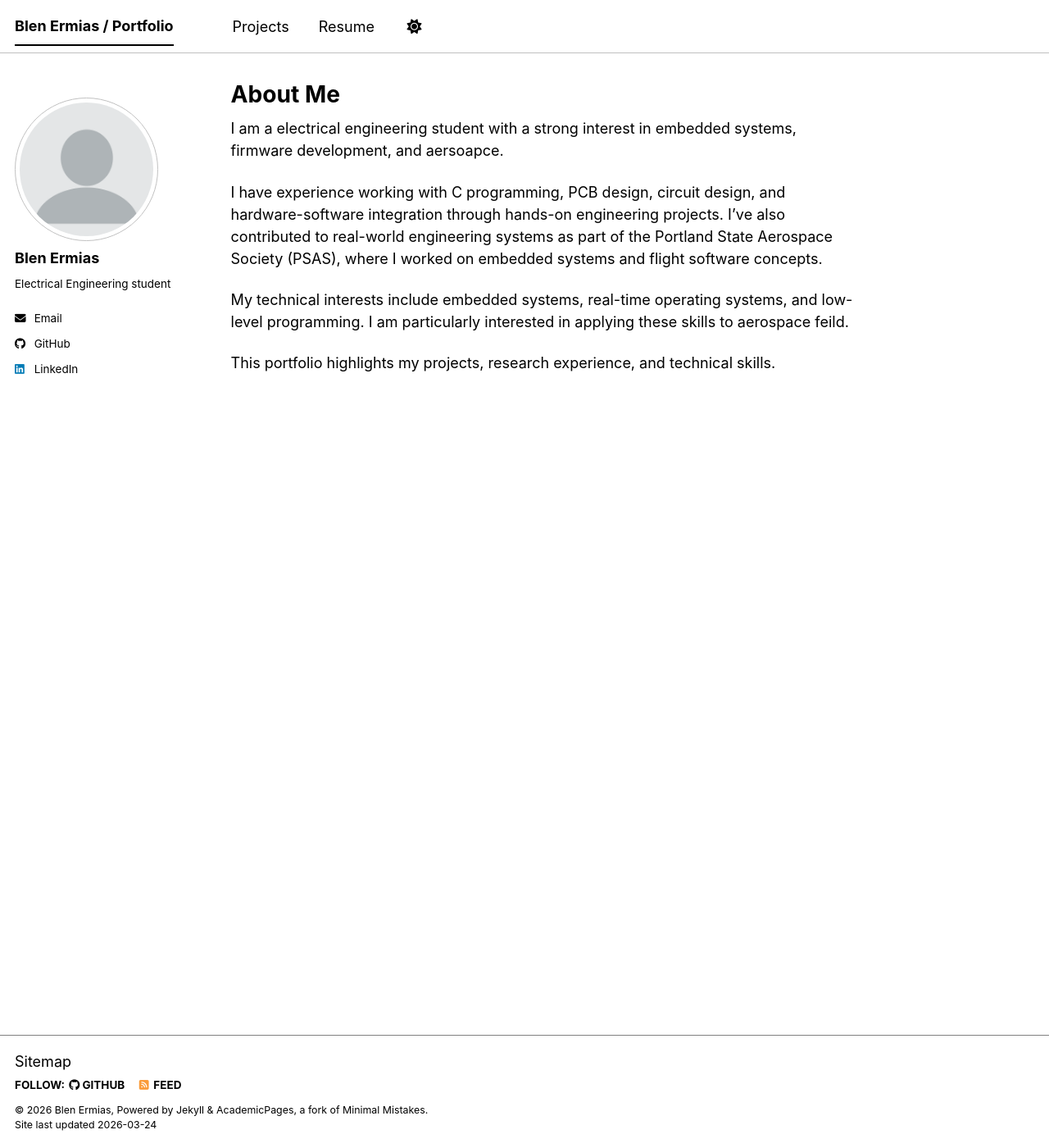
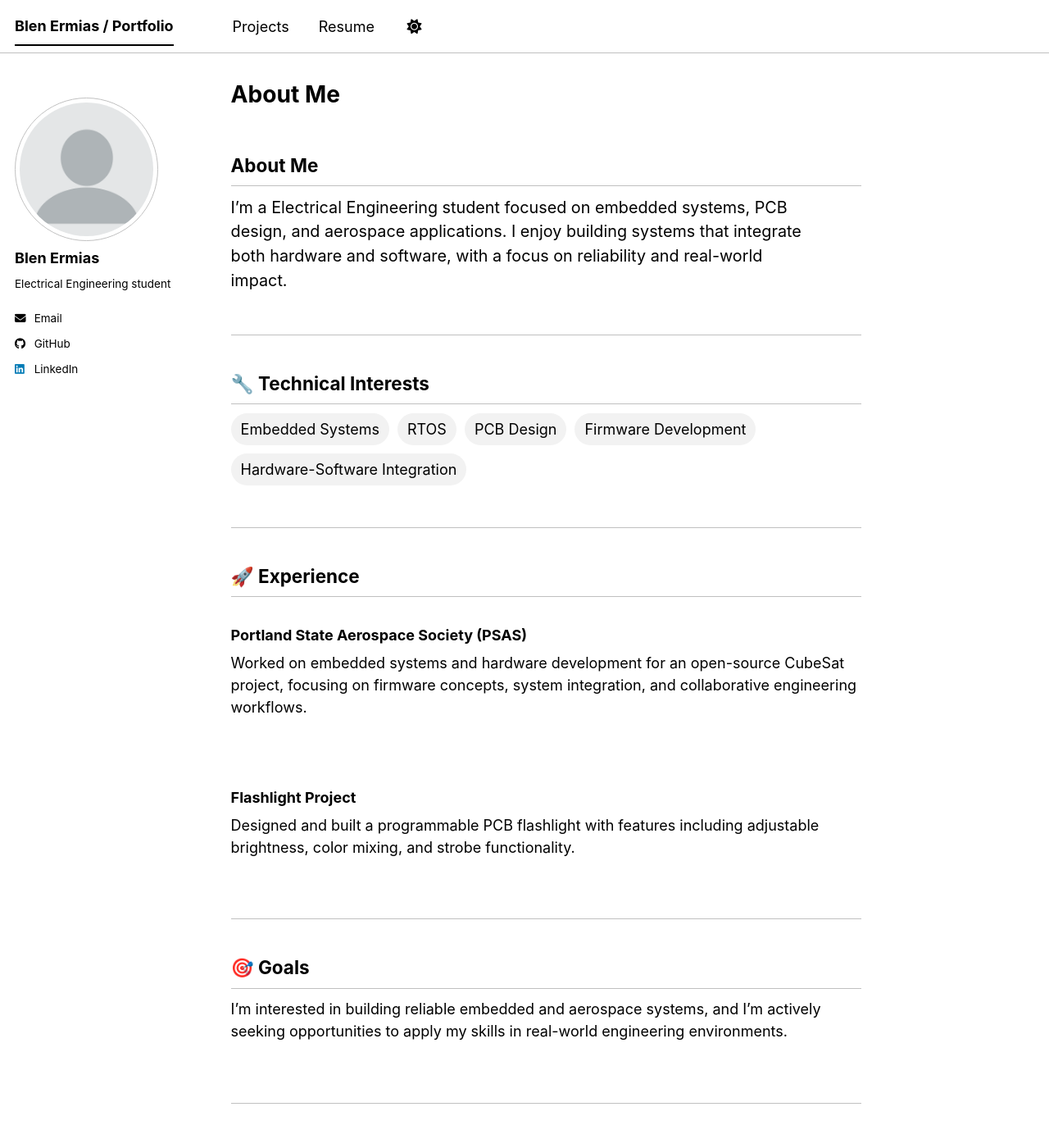
Before and after one commit to Blen-E/Blen-E.github.io, a Jekyll site: the page built from _pages/about.md, in a window 1280 px wide and 1400 px high. Shown: the whole window at 82% size. Built offline with Jekyll 4.4.1, drawn with Linux system fonts in a browser that asks for light colours; a script bundle is joined from its source files by our own code; library files that are not in the unit come from our copies.

Commit message:
Update about.md

```diff
--- a/_pages/about.md
+++ b/_pages/about.md
@@ -6,10 +6,51 @@ redirect_from:
   - /about/
   - /about.html
 ---
-I am a electrical engineering student with a strong interest in embedded systems, firmware development, and aersoapce.
 
-I have experience working with C programming, PCB design, circuit design, and hardware-software integration through hands-on engineering projects. I’ve also contributed to real-world engineering systems as part of the Portland State Aerospace Society (PSAS), where I worked on embedded systems and flight software concepts.
+## About Me
 
-My technical interests include embedded systems, real-time operating systems, and low-level programming. I am particularly interested in applying these skills to aerospace feild.
+<div style="font-size: 1.1em; max-width: 700px;">
+I’m a Electrical Engineering student focused on embedded systems, PCB design, and aerospace applications. I enjoy building systems that integrate both hardware and software, with a focus on reliability and real-world impact.
+</div>
 
-This portfolio highlights my projects, research experience, and technical skills.
+<br>
+
+---
+
+## 🔧 Technical Interests
+
+<div style="display: flex; flex-wrap: wrap; gap: 10px;">
+
+<span style="background:#f2f2f2; padding:6px 12px; border-radius:20px;">Embedded Systems</span>
+<span style="background:#f2f2f2; padding:6px 12px; border-radius:20px;">RTOS</span>
+<span style="background:#f2f2f2; padding:6px 12px; border-radius:20px;">PCB Design</span>
+<span style="background:#f2f2f2; padding:6px 12px; border-radius:20px;">Firmware Development</span>
+<span style="background:#f2f2f2; padding:6px 12px; border-radius:20px;">Hardware-Software Integration</span>
+
+</div>
+
+<br>
+
+---
+
+## 🚀 Experience
+
+### Portland State Aerospace Society (PSAS)
+Worked on embedded systems and hardware development for an open-source CubeSat project, focusing on firmware concepts, system integration, and collaborative engineering workflows.
+
+<br>
+
+### Flashlight Project
+Designed and built a programmable PCB flashlight with features including adjustable brightness, color mixing, and strobe functionality.
+
+<br>
+
+---
+
+## 🎯 Goals
+
+I’m interested in building reliable embedded and aerospace systems, and I’m actively seeking opportunities to apply my skills in real-world engineering environments.
+
+<br>
+
+---
```
